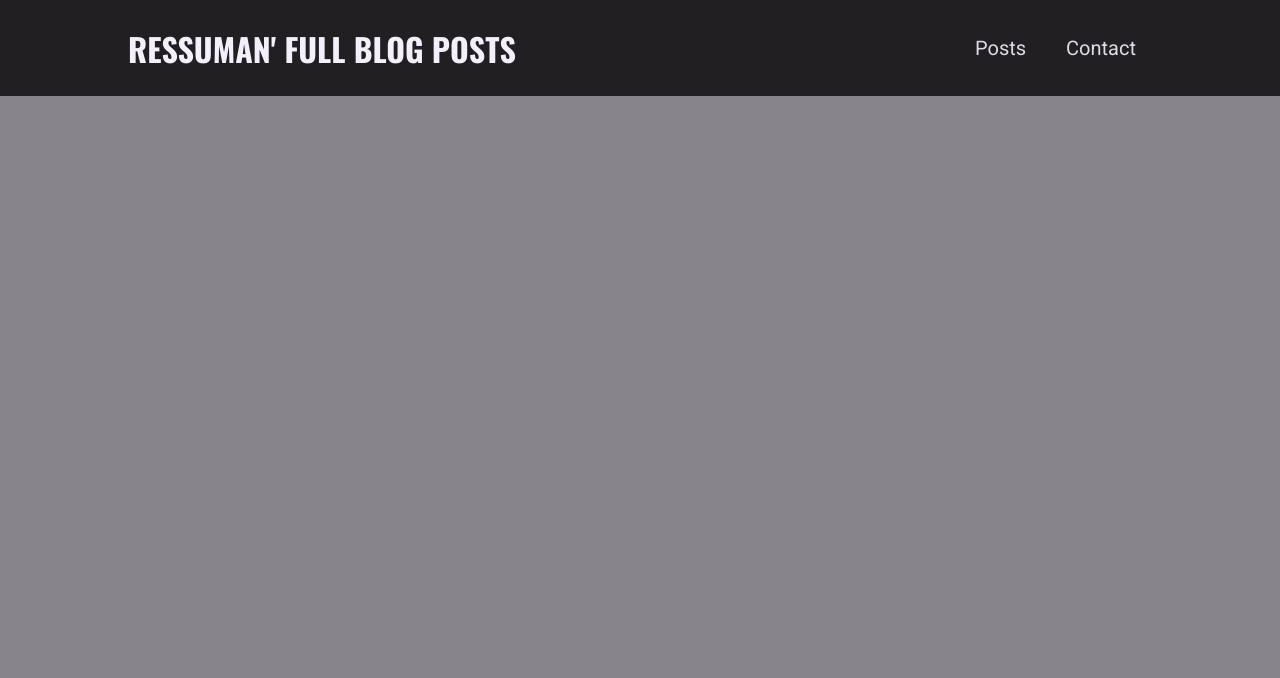
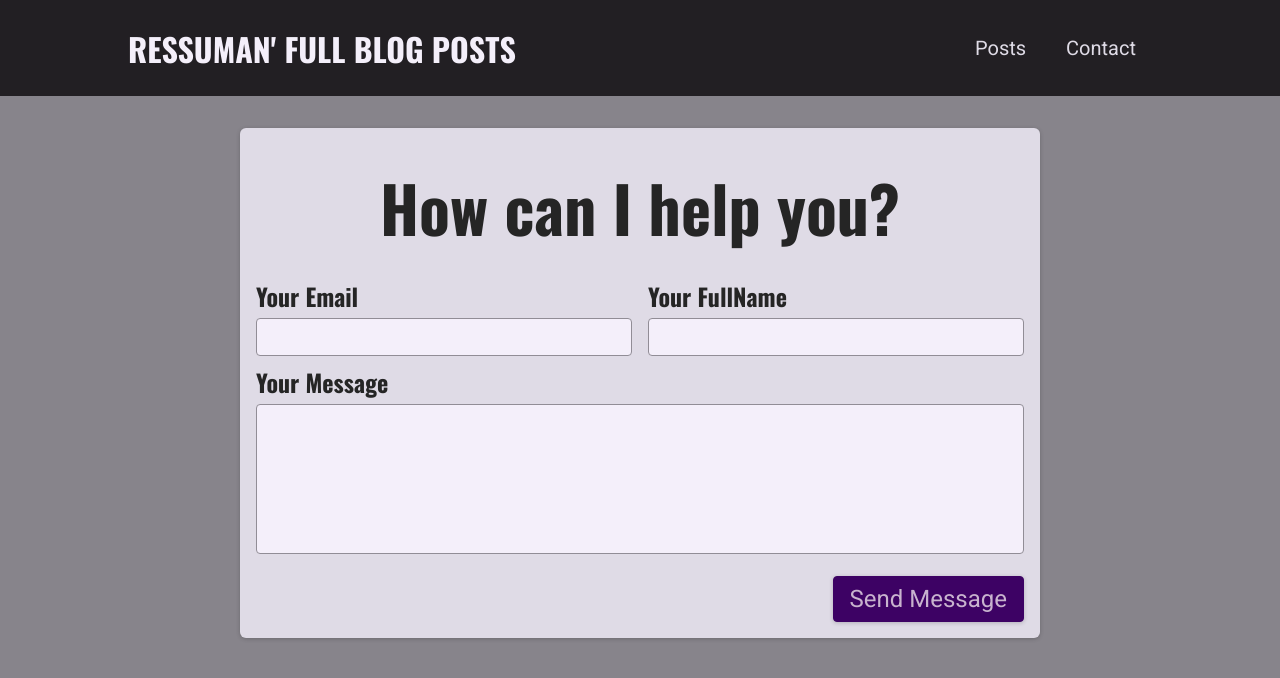
Before and after one commit to ressuman/Next-Full-Blog-Posts-Project, a Next.js app: page /contact in a window 1280 px wide. Shown: the top 678 px of the page. Built offline with nearby package versions, Linux system fonts and the light colour scheme.

Commit message:
"Added ContactForm import and replaced empty div with ContactForm component in ContactPage"

```diff
--- /dev/null
+++ b/components/contact/contact-form/contact-form.js
@@ -0,0 +1,31 @@
+import classes from "./contact-form.module.css";
+
+export default function ContactForm() {
+  return (
+    <section className={classes.contact}>
+      <h1>How can I help you?</h1>
+
+      <form className={classes.form}>
+        <div className={classes.controls}>
+          <div className={classes.control}>
+            <label htmlFor="email">Your Email</label>
+            <input type="email" name="email" id="email" required />
+          </div>
+          <div className={classes.control}>
+            <label htmlFor="name">Your FullName</label>
+            <input type="text" name="name" id="name" required />
+          </div>
+        </div>
+
+        <div className={classes.control}>
+          <label htmlFor="message">Your Message</label>
+          <textarea name="message" id="message" rows="5" required></textarea>
+        </div>
+
+        <div className={classes.actions}>
+          <button type="submit">Send Message</button>
+        </div>
+      </form>
+    </section>
+  );
+}
--- /dev/null
+++ b/components/contact/contact-form/contact-form.module.css
@@ -0,0 +1,73 @@
+.contact {
+  margin: var(--size-8) auto;
+  border-radius: 6px;
+  background-color: var(--color-grey-100);
+  width: 90%;
+  max-width: 50rem;
+  padding: var(--size-4);
+  box-shadow: 0 1px 4px rgba(0, 0, 0, 0.2);
+  font-size: var(--size-6);
+}
+
+.contact h1 {
+  font-size: var(--size-8);
+  margin: var(--size-4) 0;
+  text-align: left;
+}
+
+.form label {
+  display: block;
+  font-family: "Oswald", sans-serif;
+  font-weight: bold;
+  margin: var(--size-2) 0 var(--size-1) 0;
+}
+
+.form input,
+.form textarea {
+  font: inherit;
+  padding: var(--size-1);
+  border-radius: 4px;
+  width: 100%;
+  border: 1px solid var(--color-grey-400);
+  background-color: var(--color-grey-50);
+  resize: none;
+}
+
+.controls {
+  display: flex;
+  column-gap: 1rem;
+  flex-wrap: wrap;
+}
+
+.control {
+  flex: 1;
+  min-width: 10rem;
+}
+
+.actions {
+  margin-top: var(--size-4);
+  text-align: right;
+}
+
+.form button {
+  font: inherit;
+  cursor: pointer;
+  background-color: var(--color-primary-700);
+  border: 1px solid var(--color-primary-700);
+  padding: var(--size-2) var(--size-4);
+  border-radius: 4px;
+  color: var(--color-primary-50);
+  box-shadow: 0 1px 4px rgba(0, 0, 0, 0.2);
+}
+
+.form button:hover {
+  background-color: var(--color-primary-500);
+  border-color: var(--color-primary-500);
+}
+
+@media (min-width: 768px) {
+  .contact h1 {
+    font-size: var(--size-16);
+    text-align: center;
+  }
+}
--- a/pages/contact/index.js
+++ b/pages/contact/index.js
@@ -1,3 +1,5 @@
+import ContactForm from "@/components/contact/contact-form/contact-form";
+
 export default function ContactPage() {
-  return <div></div>;
+  return <ContactForm />;
 }
```
